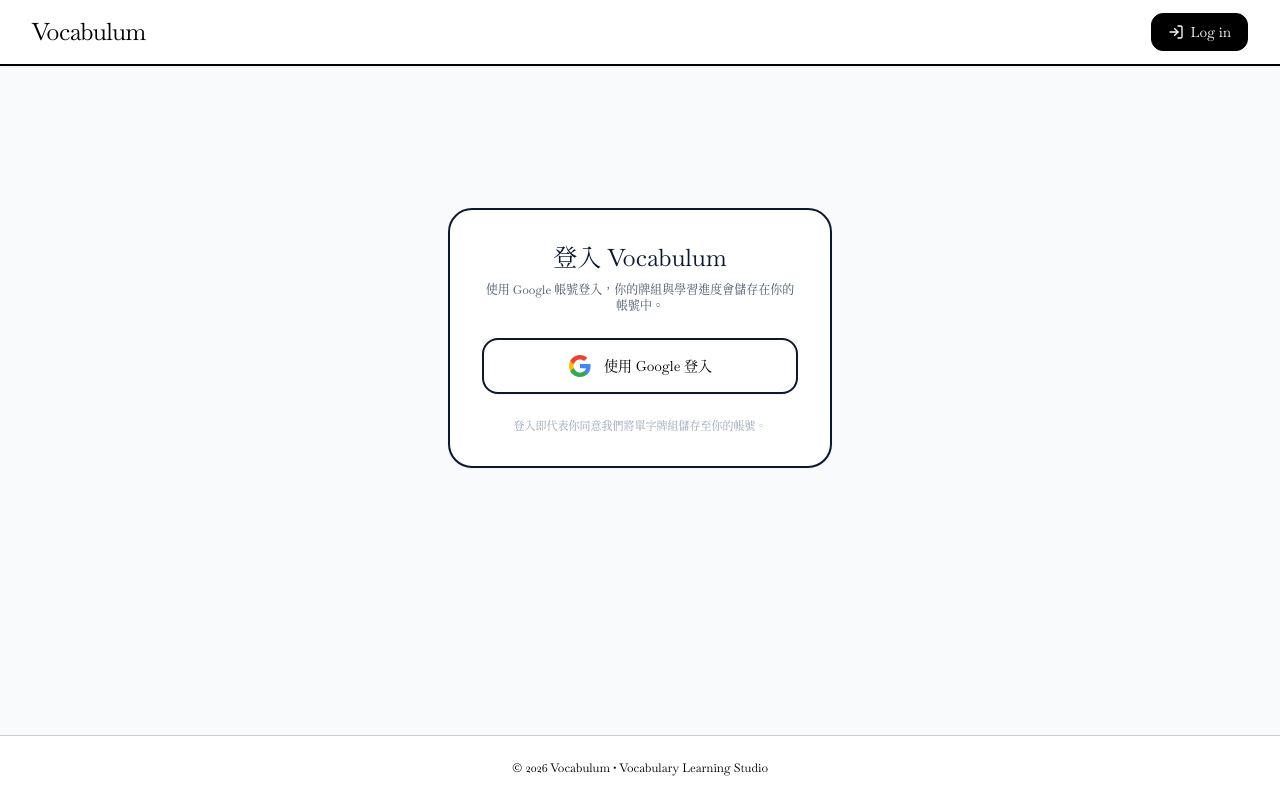
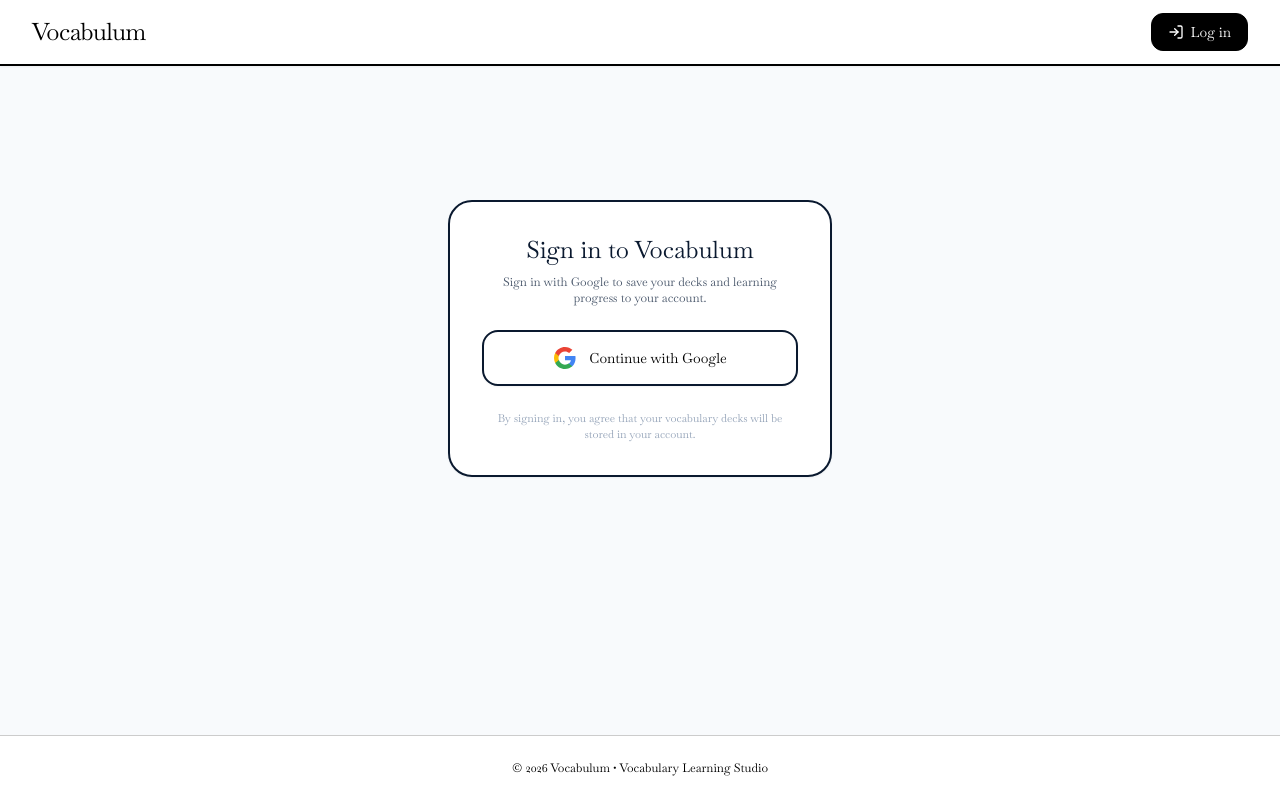
Before and after one commit to dhang0317/vocabmaster, a Next.js app: page /login in a window 1280 px wide. Built offline with nearby package versions, Linux system fonts and the light colour scheme; no server answers.

Commit message:
Translate login page UI to English

```diff
--- a/src/app/login/page.tsx
+++ b/src/app/login/page.tsx
@@ -21,7 +21,6 @@ function LoginContent() {
   const { status } = useSession();
   const callbackUrl = params.get('callbackUrl') || '/';
 
-  // Already signed in → go home (or original destination)
   useEffect(() => {
     if (status === 'authenticated') {
       router.replace(callbackUrl);
@@ -31,7 +30,7 @@ function LoginContent() {
   if (status === 'loading' || status === 'authenticated') {
     return (
       <div className="min-h-[60vh] flex items-center justify-center">
-        <p className="text-sm text-slate-500">載入中…</p>
+        <p className="text-sm text-slate-500">Loading…</p>
       </div>
     );
   }
@@ -40,8 +39,10 @@ function LoginContent() {
     <div className="min-h-[60vh] flex items-center justify-center">
       <div className="w-full max-w-sm rounded-3xl bg-white border-2 border-[#0a192f] p-8 space-y-6 shadow-sm text-center">
         <div className="space-y-2">
-          <h1 className="text-2xl font-black text-[#0a192f]">登入 Vocabulum</h1>
-          <p className="text-xs text-slate-600">使用 Google 帳號登入，你的牌組與學習進度會儲存在你的帳號中。</p>
+          <h1 className="text-2xl font-black text-[#0a192f]">Sign in to Vocabulum</h1>
+          <p className="text-xs text-slate-600">
+            Sign in with Google to save your decks and learning progress to your account.
+          </p>
         </div>
 
         <button
@@ -49,10 +50,12 @@ function LoginContent() {
           className="w-full inline-flex items-center justify-center gap-3 px-6 py-3.5 rounded-2xl bg-white hover:bg-slate-100 text-[#0a192f] font-bold text-sm transition border-2 border-[#0a192f] shadow-sm"
         >
           <GoogleIcon />
-          <span>使用 Google 登入</span>
+          <span>Continue with Google</span>
         </button>
 
-        <p className="text-[11px] text-slate-400">登入即代表你同意我們將單字牌組儲存至你的帳號。</p>
+        <p className="text-[11px] text-slate-400">
+          By signing in, you agree that your vocabulary decks will be stored in your account.
+        </p>
       </div>
     </div>
   );
```
